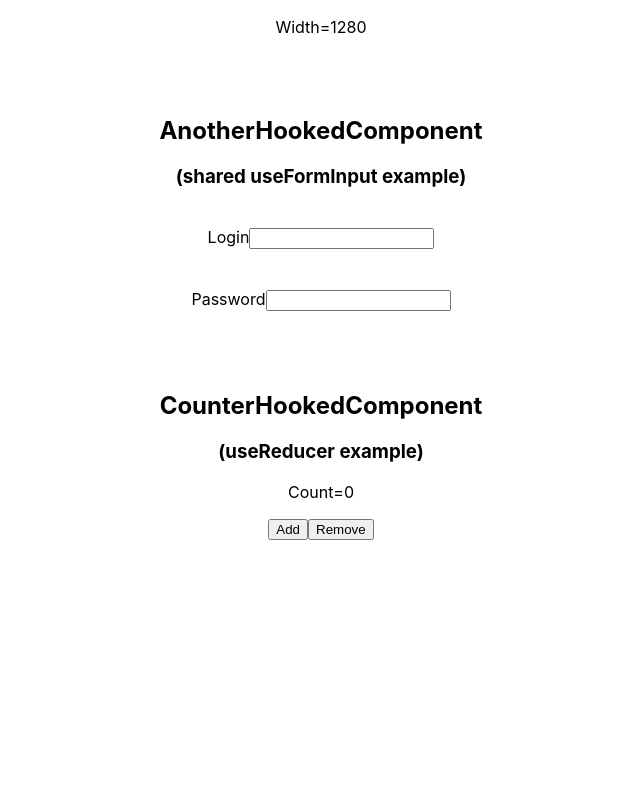
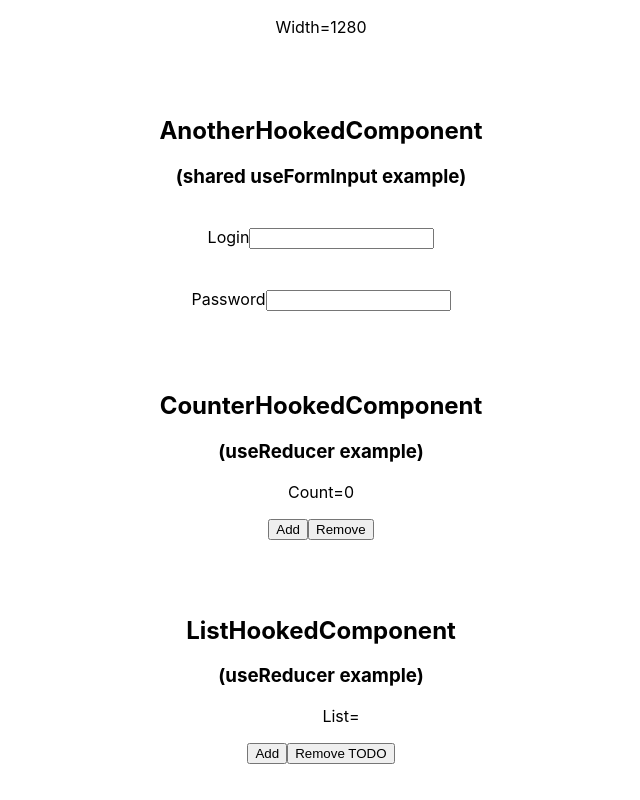
Before and after one commit to fszostak/react-hooks-example, a React (Create React App) app: page / in a window 1280 px wide. Shown: the part 661-1461 px from the top of the page, without its empty margins (319-959 px from the left). Before the commit the page ends 1237 px from the top, so only its background shows below. Built offline with nearby package versions, Linux system fonts and the light colour scheme.

Commit message:
ListHookedComponent added

```diff
--- a/src/App.js
+++ b/src/App.js
@@ -5,6 +5,7 @@ import './App.css';
 import My from './components/MyHookedComponent'
 import Another from './components/AnotherHookedComponent'
 import Counter from './components/CounterHookedComponent'
+import List from './components/ListHookedComponent'
 
 class App extends Component {
   render() {
@@ -34,6 +35,12 @@ class App extends Component {
           <Counter initial={0} />
         </section>
 
+        <section>
+          <h1>ListHookedComponent</h1>
+          <h3>(useReducer example)</h3>
+          <List />
+        </section>
+
       </div>
     );
   }
--- a/src/components/CounterHookedComponent.js
+++ b/src/components/CounterHookedComponent.js
@@ -1,4 +1,4 @@
-import React, { useReducer } from 'react';
+import React from 'react';
 
 import { useReducerCounter } from './hooks/useReducerCounter';
 
--- /dev/null
+++ b/src/components/ListHookedComponent.js
@@ -0,0 +1,26 @@
+import React from 'react';
+
+import { useReducerList } from './hooks/useReducerList';
+
+export default function CounterHookedComponent(props) {
+
+  const [state, dispatch] = useReducerList();
+
+  return (
+    <>
+      <ol>
+        List={state.map(item => {
+          return (<li key={item.id}>{item.name}</li>);
+        })}
+      </ol>
+      <p>
+        <button onClick={() => dispatch({type:'add', name: 'Add'})}>
+          Add
+        </button>
+        <button onClick={() => dispatch({type:'remove', imdex: 1})}>
+          Remove TODO
+        </button>
+      </p>
+    </>
+  );
+}
--- a/src/components/hooks/useReducerCounter.js
+++ b/src/components/hooks/useReducerCounter.js
@@ -1,4 +1,4 @@
-import React, { useReducer } from 'react';
+import { useReducer } from 'react';
 
 function useReducerCounter(initialCounter) {
   return useReducer((state, action) => {
--- /dev/null
+++ b/src/components/hooks/useReducerList.js
@@ -0,0 +1,24 @@
+import { useReducer } from 'react';
+
+function useReducerList(initialCounter) {
+  return useReducer((state, action) => {
+    switch(action.type) {
+      case "add":
+        return [
+          ...state,
+          {
+            id: state.length,
+            name: action.name
+          }
+        ];
+      case "remove":
+        return state.filter((_, index) => index != action.index);
+      default: return state;
+    }
+  }, []);
+}
+
+//
+export {
+  useReducerList
+}
```
